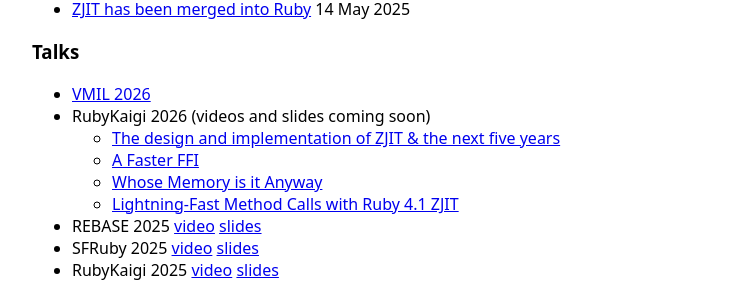
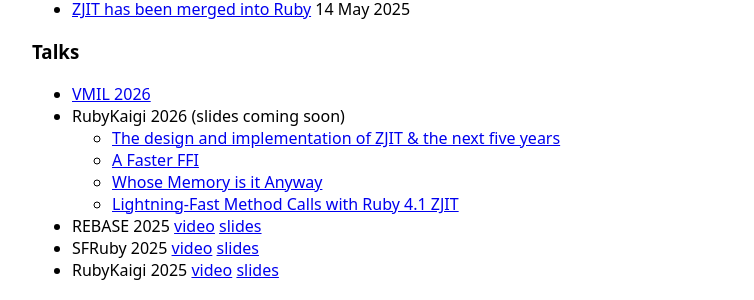
Before and after one commit to Shopify/zjit-website, a Jekyll site: the page built from index.md, in a window 1280 px wide. Shown: the part 509-809 px from the top of the page, without its empty margins (224-978 px from the left). Built offline with Jekyll 4.4.1, drawn with Linux system fonts in a browser that asks for light colours.

Commit message:
RubyKaigi published videos

```diff
--- a/index.md
+++ b/index.md
@@ -28,7 +28,7 @@ Here are some blog posts and talks about ZJIT.
 ### Talks
 
 * [VMIL 2026](https://conf.researchr.org/details/splash-issta-2026/vmil-2026/3/Support-Local-Variables)
-* RubyKaigi 2026 (videos and slides coming soon)
+* RubyKaigi 2026 (slides coming soon)
   * [The design and implementation of ZJIT &amp; the next five years](https://rubykaigi.org/2026/presentations/tekknolagi.html)
   * [A Faster FFI](https://rubykaigi.org/2026/presentations/tenderlove.html)
   * [Whose Memory is it Anyway](https://rubykaigi.org/2026/presentations/jacob-shops.html)
```
